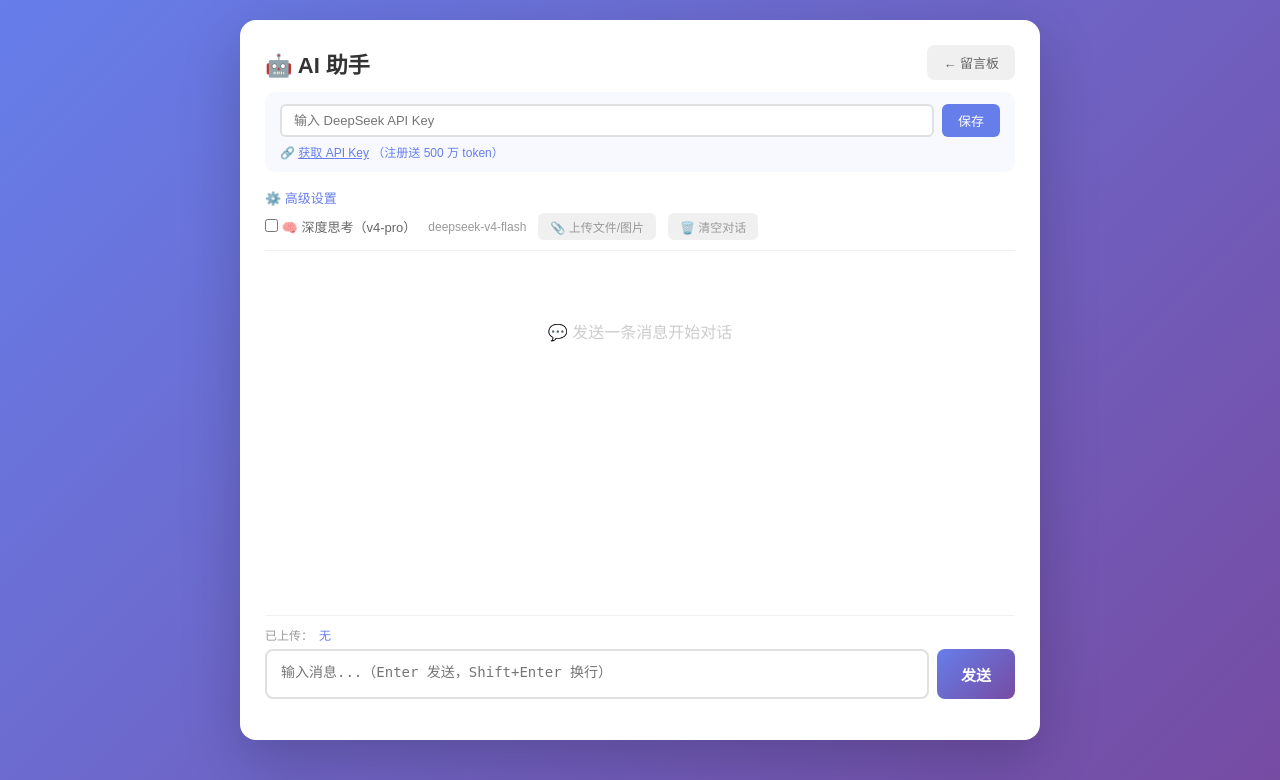
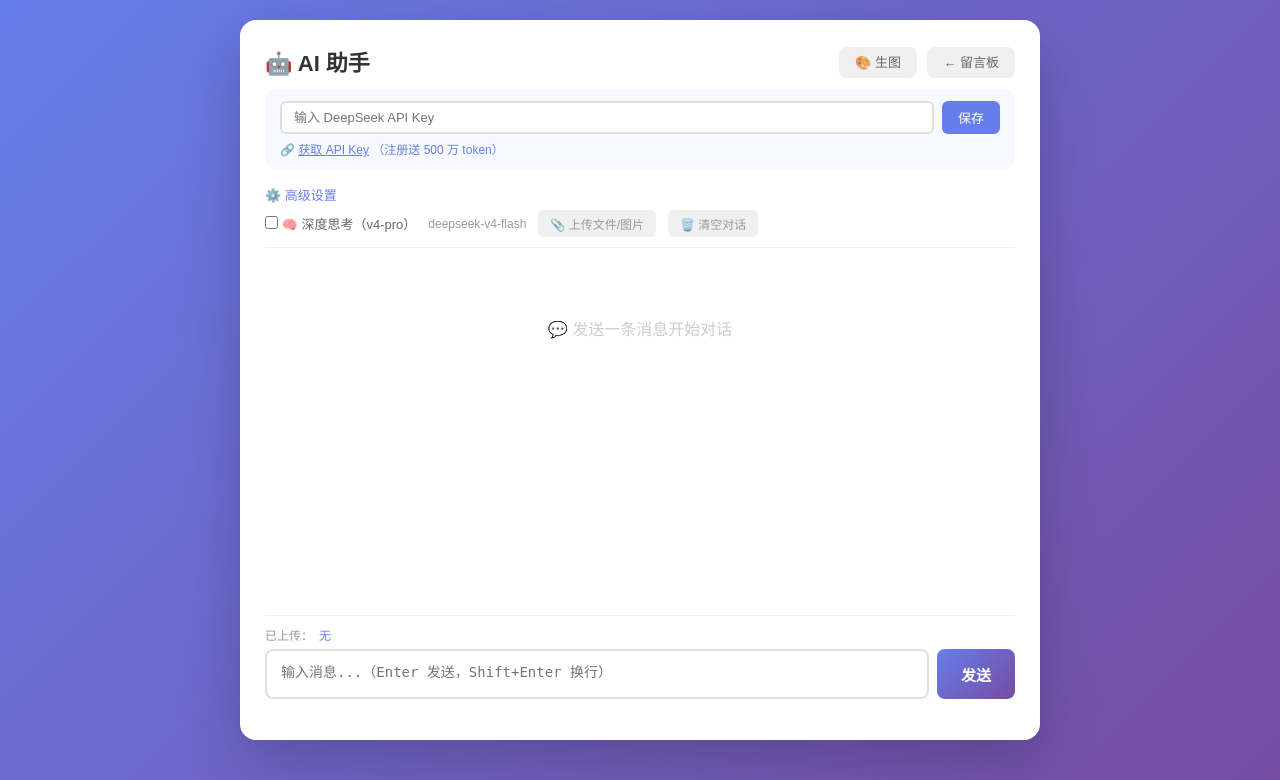
Before and after one commit to 3488351542/liu_yan_ban, a Flask app: page /ai in a window 1280 px wide. Shown: the top 780 px of the page. Run offline with Flask 3, Linux system fonts and the light colour scheme; the visitor is signed in with stand-in values (Sample User, id 1); data that the repository does not hold is empty; some libraries are stand-ins or nearby versions.

Commit message:
新增图片生成导航入口+手机适配

```diff
--- a/templates/ai.html
+++ b/templates/ai.html
@@ -204,7 +204,10 @@
         <!-- 顶部 -->
         <div class="top-bar">
             <h1>🤖 AI 助手</h1>
-            <a href="/">← 留言板</a>
+            <div>
+                <a href="/image-gen" style="margin-right:6px;">🎨 生图</a>
+                <a href="/">← 留言板</a>
+            </div>
         </div>
 
         <!-- API Key -->
--- a/templates/index.html
+++ b/templates/index.html
@@ -171,6 +171,7 @@
             <div class="top-btns">
                 <a href="/qrcode" class="top-btn btn-qr">📱 二维码</a>
                 <a href="/ai" class="top-btn btn-ai">🤖 AI 助手</a>
+                <a href="/image-gen" class="top-btn btn-ai">🎨 生图</a>
             </div>
         </div>
 
```
